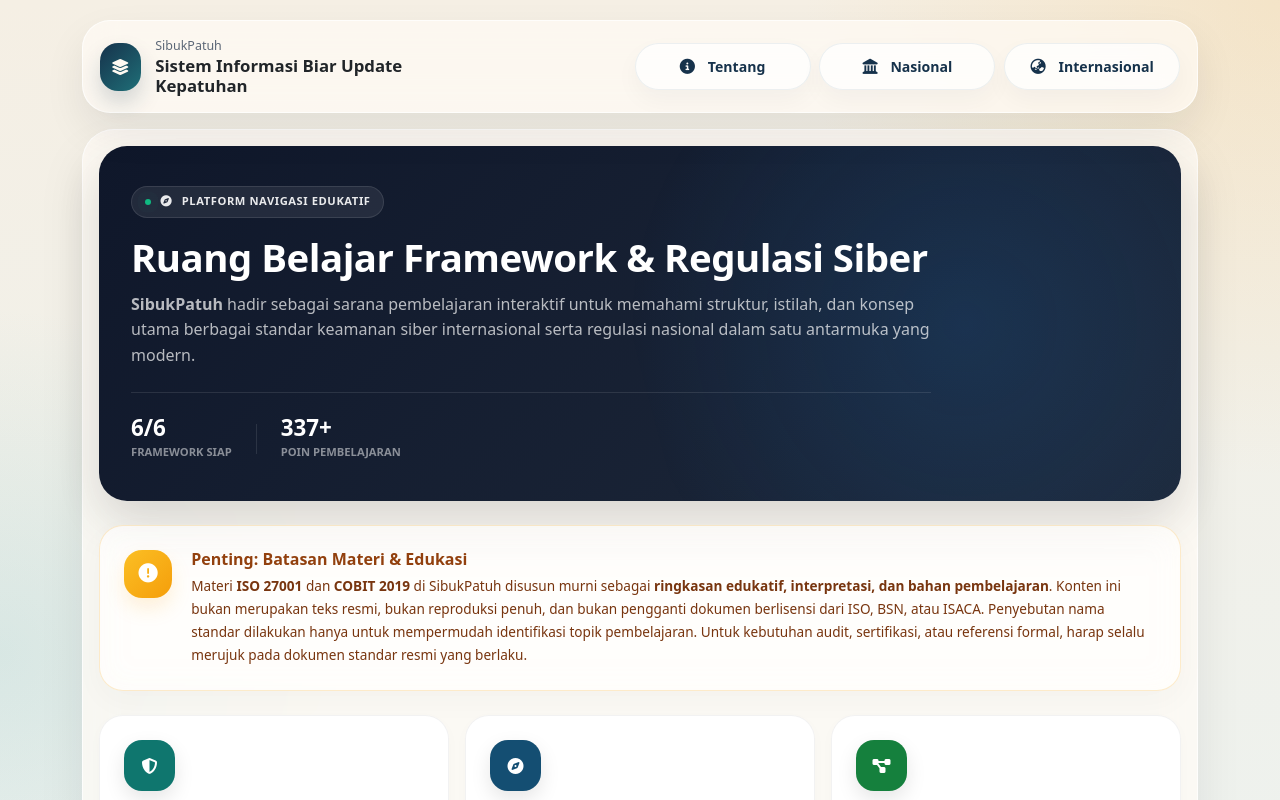
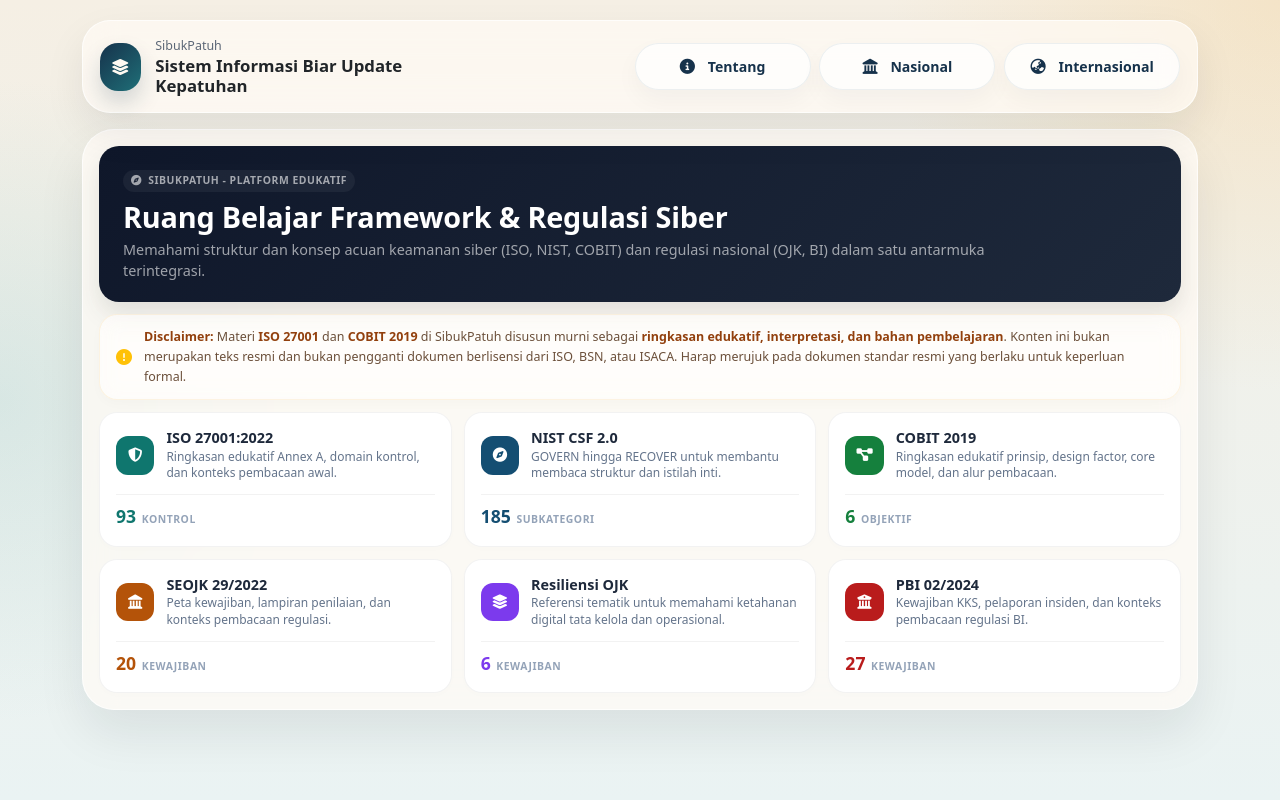
Before and after one commit to lintanggraha/sibukpatuh, a Vue app: page / in a window 1280 px wide. Shown: the top 800 px of the page. Built offline with nearby package versions, Linux system fonts and the light colour scheme.

Commit message:
style: compact layout for FrameworkIndex to minimize scrolling

```diff
--- a/src/views/FrameworkIndex.vue
+++ b/src/views/FrameworkIndex.vue
@@ -2,42 +2,22 @@
   <div class="frx-shell">
     <section class="frx-hero">
       <div class="frx-hero-content">
-        <span class="frx-kicker">
-          <span class="pulse-dot"></span>
-          <i class="fas fa-compass"></i> Platform Navigasi Edukatif
-        </span>
+        <span class="frx-kicker"><i class="fas fa-compass"></i> SibukPatuh - Platform Edukatif</span>
         <h1 class="frx-title">Ruang Belajar Framework & Regulasi Siber</h1>
         <p class="frx-copy">
-          <strong>SibukPatuh</strong> hadir sebagai sarana pembelajaran interaktif untuk memahami struktur, istilah,
-          dan konsep utama berbagai standar keamanan siber internasional serta regulasi nasional dalam satu antarmuka yang modern.
+          Memahami struktur dan konsep acuan keamanan siber (ISO, NIST, COBIT) dan regulasi nasional (OJK, BI) dalam satu antarmuka terintegrasi.
         </p>
-        <div class="frx-hero-stats">
-          <div class="stat-item">
-            <span class="stat-val">{{ readyCount }}/{{ frameworkCount }}</span>
-            <span class="stat-lab">Framework Siap</span>
-          </div>
-          <div class="stat-sep"></div>
-          <div class="stat-item">
-            <span class="stat-val">{{ formatNumber(totalRecords) }}+</span>
-            <span class="stat-lab">Poin Pembelajaran</span>
-          </div>
-        </div>
       </div>
-      <div class="hero-bg-accent"></div>
+
     </section>
 
     <section class="frx-disclaimer" aria-label="Disclaimer edukatif">
       <div class="frx-disclaimer-icon">
-        <i class="fas fa-exclamation-circle"></i>
+        <i class="fas fa-exclamation-circle text-warning"></i>
       </div>
       <div class="frx-disclaimer-copy">
-        <h5 class="frx-disclaimer-title">Penting: Batasan Materi & Edukasi</h5>
         <p>
-          Materi <strong>ISO 27001</strong> dan <strong>COBIT 2019</strong> di SibukPatuh disusun murni sebagai
-          <strong>ringkasan edukatif, interpretasi, dan bahan pembelajaran</strong>. Konten ini bukan merupakan teks resmi,
-          bukan reproduksi penuh, dan bukan pengganti dokumen berlisensi dari ISO, BSN, atau ISACA.
-          Penyebutan nama standar dilakukan hanya untuk mempermudah identifikasi topik pembelajaran. Untuk kebutuhan
-          audit, sertifikasi, atau referensi formal, harap selalu merujuk pada dokumen standar resmi yang berlaku.
+          <strong>Disclaimer:</strong> Materi <strong>ISO 27001</strong> dan <strong>COBIT 2019</strong> di SibukPatuh disusun murni sebagai <strong>ringkasan edukatif, interpretasi, dan bahan pembelajaran</strong>. Konten ini bukan merupakan teks resmi dan bukan pengganti dokumen berlisensi dari ISO, BSN, atau ISACA. Harap merujuk pada dokumen standar resmi yang berlaku untuk keperluan formal.
         </p>
       </div>
     </section>
@@ -202,37 +182,27 @@ export default {
 </script>
 
 <style scoped>
-.frx-shell{display:grid;gap:1.5rem}
-.frx-hero{padding:2.5rem 2rem;border-radius:28px;background:linear-gradient(135deg,#0f172a 0%,#1e293b 100%);box-shadow:0 20px 50px rgba(0,0,0,0.15);overflow:hidden;position:relative}
-.frx-hero-content{position:relative;z-index:2;max-width:800px}
-.frx-kicker{display:inline-flex;align-items:center;gap:.6rem;padding:.4rem .8rem;border-radius:999px;color:rgba(255,255,255,.9);background:rgba(255,255,255,0.08);font-size:.7rem;font-weight:700;text-transform:uppercase;letter-spacing:.05em;border:1px solid rgba(255,255,255,0.1)}
-.pulse-dot{width:6px;height:6px;background:#10b981;border-radius:50%;box-shadow:0 0 0 0 rgba(16,185,129,.4);animation:pulse 2s infinite}
-@keyframes pulse{0%{box-shadow:0 0 0 0 rgba(16,185,129,.4)}70%{box-shadow:0 0 0 8px rgba(16,185,129,0)}100%{box-shadow:0 0 0 0 rgba(16,185,129,0)}}
-.frx-title{margin:1rem 0 .75rem;color:#fff;font-size:clamp(1.5rem,4vw,2.4rem);font-weight:800;line-height:1.2;letter-spacing:-0.5px}
-.frx-copy{margin:0;color:rgba(255,255,255,.7);font-size:1rem;line-height:1.6}
-.frx-hero-stats{display:flex;align-items:center;gap:1.5rem;margin-top:1.5rem;padding-top:1.5rem;border-top:1px solid rgba(255,255,255,0.1)}
-.stat-item{display:flex;flex-direction:column}
-.stat-val{color:#fff;font-size:1.4rem;font-weight:800;line-height:1}
-.stat-lab{color:rgba(255,255,255,0.5);font-size:.7rem;font-weight:600;text-transform:uppercase;margin-top:0.25rem}
-.stat-sep{width:1px;height:30px;background:rgba(255,255,255,0.1)}
-.hero-bg-accent{position:absolute;top:-50%;right:-10%;width:60%;height:200%;background:radial-gradient(circle at center, rgba(30,136,229,0.15) 0%, transparent 70%);transform:rotate(-15deg);z-index:1;pointer-events:none}
-.frx-disclaimer{display:flex;gap:1.2rem;align-items:flex-start;padding:1.5rem;border-radius:24px;border:1px solid rgba(245,158,11,.2);background:rgba(255,255,255,0.6);box-shadow:0 10px 30px rgba(0,0,0,0.03);backdrop-filter:blur(15px)}
-.frx-disclaimer-icon{width:3rem;height:3rem;display:inline-flex;align-items:center;justify-content:center;border-radius:18px;background:linear-gradient(135deg,#fbbf24 0%,#f59e0b 100%);color:#fff;box-shadow:0 10px 20px rgba(245,158,11,.15);font-size:1.2rem;flex-shrink:0}
-.frx-disclaimer-title{margin:0 0 .3rem;color:#92400e;font-size:1rem;font-weight:800}
-.frx-disclaimer-copy p{margin:0;color:#78350f;font-size:.85rem;line-height:1.7}
-.frx-card-grid{display:grid;grid-template-columns:repeat(3,1fr);gap:1rem}
-.frx-card{border-radius:24px;border:1px solid rgba(0,0,0,0.05);background:#fff;box-shadow:0 4px 15px rgba(0,0,0,0.02);transition:all .3s cubic-bezier(0.4,0,0.2,1);position:relative;overflow:hidden}
-.frx-card::before{content:'';position:absolute;top:0;left:0;width:100%;height:4px;background:var(--accent);opacity:0;transition:opacity .3s}
-.frx-card:hover{box-shadow:0 20px 40px rgba(0,0,0,0.08);transform:translateY(-6px);border-color:rgba(0,0,0,0.1)}
-.frx-card:hover::before{opacity:1}
-.frx-card-link{display:block;padding:1.5rem;text-decoration:none;color:inherit}
-.frx-card-top{display:flex;flex-direction:column;gap:1rem}
-.frx-card-icon{width:3.2rem;height:3.2rem;display:inline-flex;align-items:center;justify-content:center;border-radius:18px;color:#fff;background:var(--accent);box-shadow:0 8px 20px rgba(0,0,0,0.1)}
-.frx-card-info h3{margin:0;font-size:1.1rem;font-weight:800;color:#1e293b}
-.frx-card-info p{margin:.5rem 0 0;color:#64748b;font-size:.85rem;line-height:1.5}
-.frx-card-metric{display:flex;align-items:baseline;gap:.5rem;margin-top:1.5rem;padding-top:1rem;border-top:1px solid rgba(0,0,0,0.05)}
-.frx-card-count{font-size:1.5rem;font-weight:800;color:var(--accent)}
-.frx-card-label{font-size:.7rem;font-weight:700;color:#94a3b8;text-transform:uppercase;letter-spacing:.05em}
+.frx-shell{display:grid;gap:0.75rem}
+.frx-hero{padding:1.25rem 1.5rem;border-radius:20px;background:linear-gradient(135deg,#0f172a 0%,#1e293b 100%);box-shadow:0 12px 24px rgba(0,0,0,0.1);overflow:hidden;position:relative}
+.frx-hero-content{position:relative;z-index:2;max-width:900px}
+.frx-kicker{display:inline-flex;align-items:center;gap:.4rem;padding:.2rem .5rem;border-radius:999px;color:rgba(255,255,255,.6);background:rgba(255,255,255,0.05);font-size:.65rem;font-weight:700;text-transform:uppercase;letter-spacing:.05em}
+.frx-title{margin:.5rem 0 .25rem;color:#fff;font-size:clamp(1.2rem,3vw,1.8rem);font-weight:800;line-height:1.2;letter-spacing:-0.2px}
+.frx-copy{margin:0;color:rgba(255,255,255,.6);font-size:0.9rem;line-height:1.5}
+.frx-disclaimer{display:flex;gap:.75rem;align-items:center;padding:.75rem 1rem;border-radius:18px;border:1px solid rgba(245,158,11,.1);background:rgba(255,255,255,0.5);box-shadow:0 4px 12px rgba(0,0,0,0.02);backdrop-filter:blur(10px)}
+.frx-disclaimer-icon{font-size:1rem;color:#f59e0b;flex-shrink:0}
+.frx-disclaimer-copy p{margin:0;color:#6b4f3a;font-size:.78rem;line-height:1.6}
+.frx-disclaimer-copy p strong{color:#92400e;font-weight:800;display:inline}
+.frx-card-grid{display:grid;grid-template-columns:repeat(3,1fr);gap:0.75rem}
+.frx-card{border-radius:18px;border:1px solid rgba(0,0,0,0.05);background:#fff;box-shadow:0 2px 8px rgba(0,0,0,0.01);transition:all .2s ease}
+.frx-card:hover{box-shadow:0 8px 16px rgba(0,0,0,0.04);transform:translateY(-2px);border-color:rgba(0,0,0,0.1)}
+.frx-card-link{display:block;padding:1rem;text-decoration:none;color:inherit}
+.frx-card-top{display:flex;align-items:center;gap:.75rem}
+.frx-card-icon{width:2.4rem;height:2.4rem;display:inline-flex;align-items:center;justify-content:center;border-radius:12px;color:#fff;background:var(--accent);font-size:0.9rem;flex-shrink:0}
+.frx-card-info h3{margin:0;font-size:.9rem;font-weight:800;color:#1e293b}
+.frx-card-info p{margin:.15rem 0 0;color:#64748b;font-size:.75rem;line-height:1.4;display:-webkit-box;-webkit-line-clamp:2;-webkit-box-orient:vertical;overflow:hidden}
+.frx-card-metric{display:flex;align-items:baseline;gap:.35rem;margin-top:.75rem;padding-top:.5rem;border-top:1px solid rgba(0,0,0,0.05)}
+.frx-card-count{font-size:1.1rem;font-weight:800;color:var(--accent)}
+.frx-card-label{font-size:.65rem;font-weight:700;color:#94a3b8;text-transform:uppercase;letter-spacing:.05em}
 @media (max-width:1199.98px){.frx-card-grid{grid-template-columns:repeat(2,1fr)}}
-@media (max-width:767.98px){.frx-card-grid{grid-template-columns:1fr}.frx-hero{padding:2rem 1.5rem}.frx-disclaimer{flex-direction:column;gap:1rem}.frx-disclaimer-icon{width:2.5rem;height:2.5rem;font-size:1rem}}
+@media (max-width:767.98px){.frx-card-grid{grid-template-columns:1fr}.frx-hero{padding:1.25rem}.frx-disclaimer{padding:.75rem}}
 </style>
```
